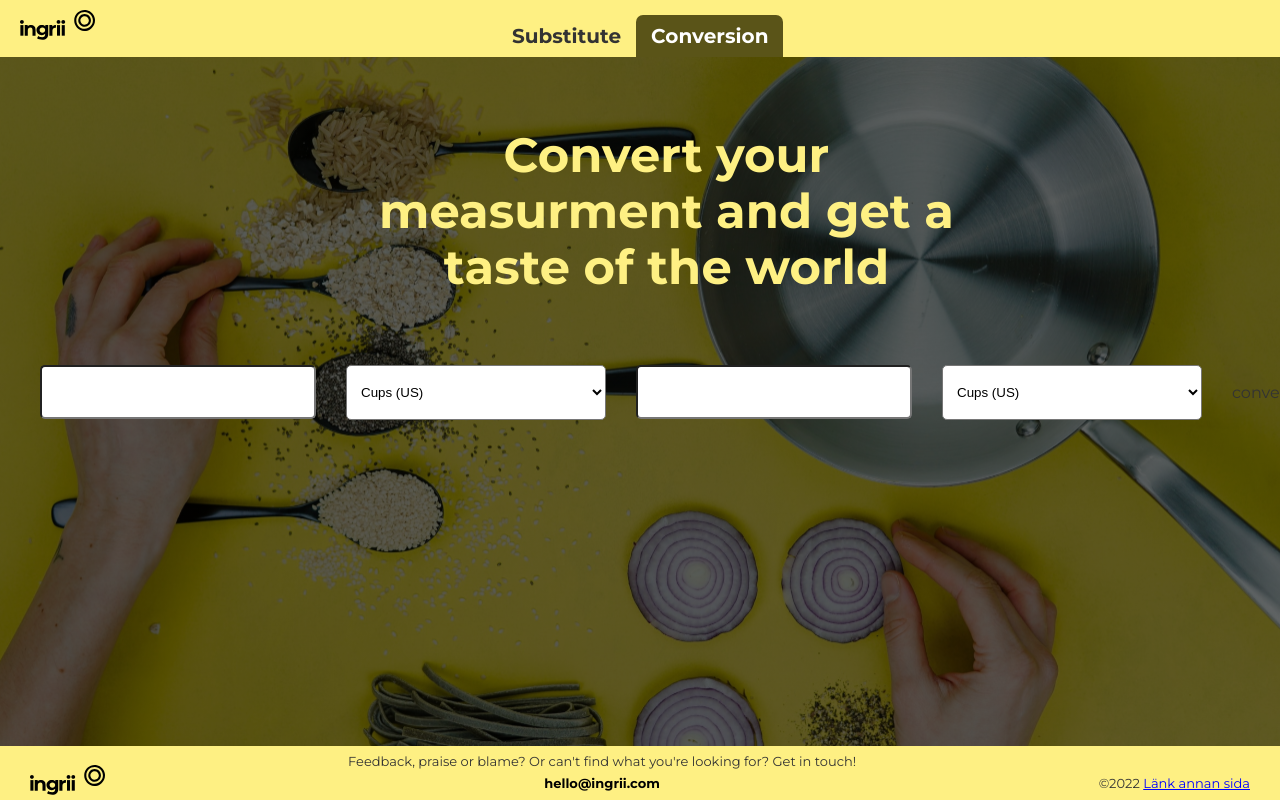
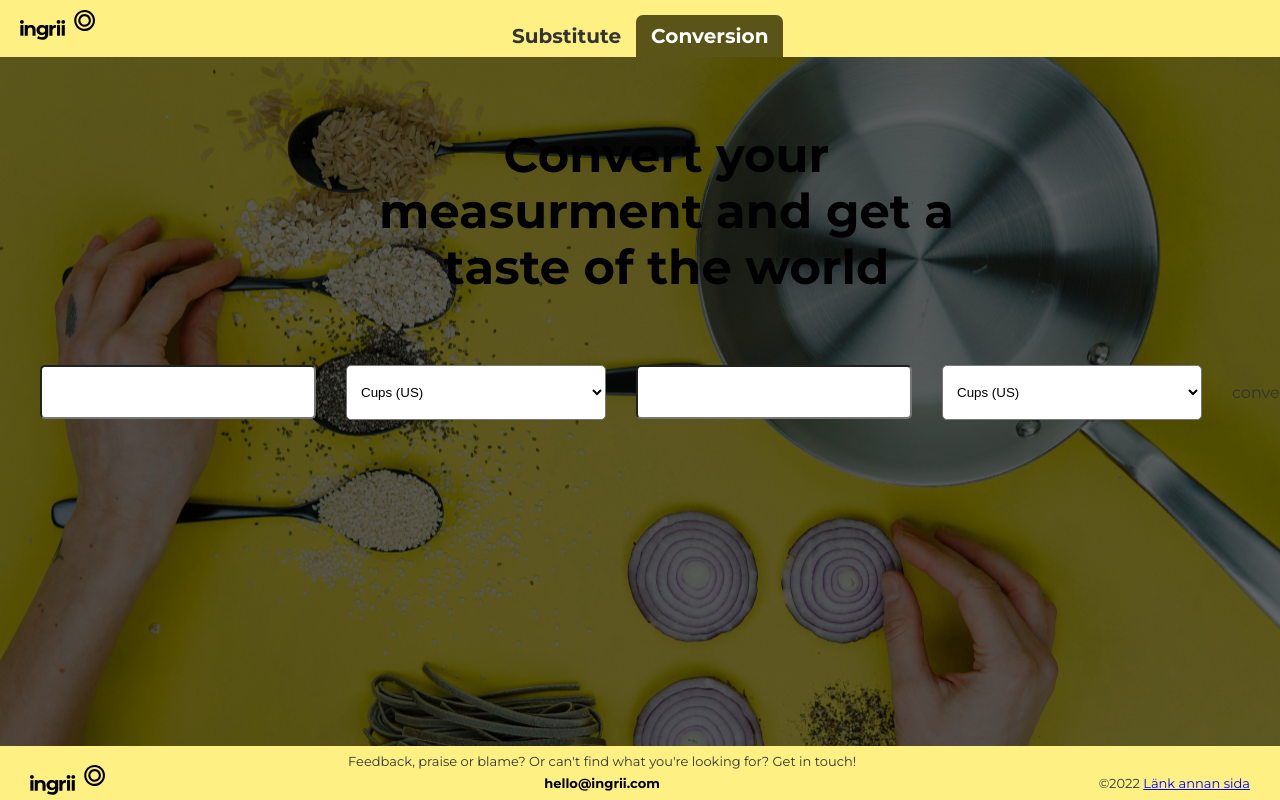
Before and after one commit to Annaaste/reactproject, a Next.js app: page /convert in a window 1280 px wide. Shown: the top 800 px of the page. Built offline with nearby package versions, Linux system fonts and the light colour scheme.

Commit message:
fixed header color to be black in every page

```diff
--- a/pages/convert/convert.module.scss
+++ b/pages/convert/convert.module.scss
@@ -1,11 +1,12 @@
 @import 'colors.scss';
 
- .convertHeader {
+.convertHeader {
   max-width: 60rem;
   margin: 5rem auto;
   text-align: center;
-  color: $yellow;
+  color: $darkBlack;
 }
+
 /*
 .convertFieldset {
   display: flex;
@@ -19,10 +20,10 @@
   }
 }
 */
- .convertForm {
+.convertForm {
   display: flex;
   justify-content: center;
- box-sizing: 48px;
+  box-sizing: 48px;
 
   gap: 3rem;
   padding: 2rem;
--- a/pages/startPage.module.scss
+++ b/pages/startPage.module.scss
@@ -26,14 +26,14 @@
 }
 
 .frontText {
-  color: $yellow;
+  color: $darkBlack;
   padding: 1rem;
 }
 
 .welcome {
   font-size: 32px;
   font-weight: bold;
-  color: $yellow;
+  color: $darkBlack;
   padding: 1rem;
 }
 
--- a/pages/substitute/substitute.module.scss
+++ b/pages/substitute/substitute.module.scss
@@ -1,7 +1,7 @@
 @import 'colors.scss';
 
 .heading {
-  color: $headerBlack;
+  color: $darkBlack;
   margin: 15rem auto 10rem auto;
   max-width: 70rem;
   text-align: center;
```
